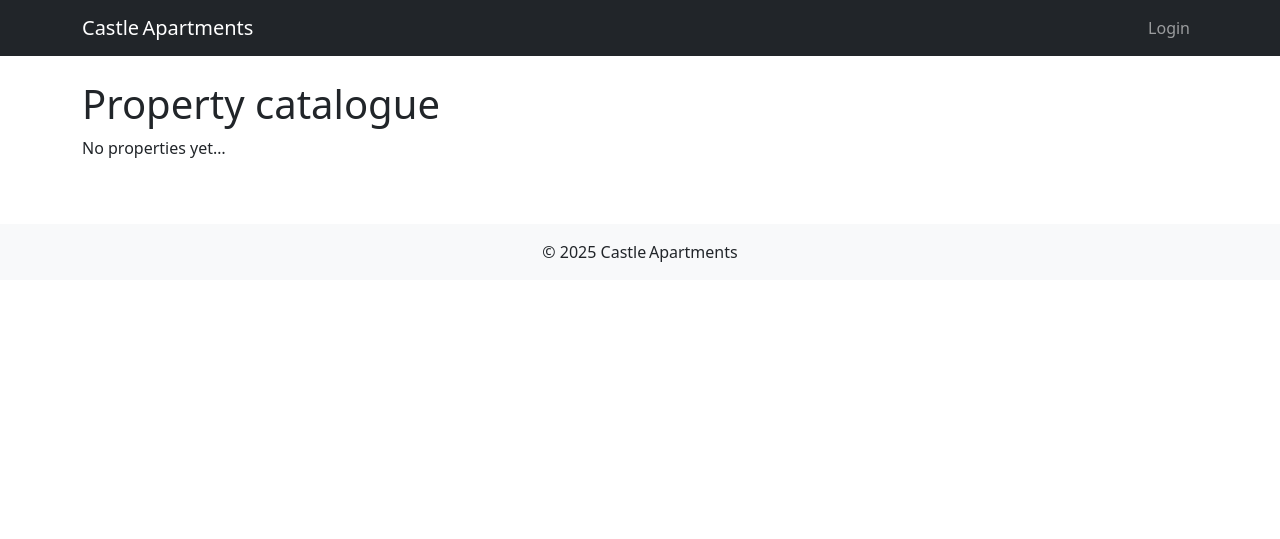
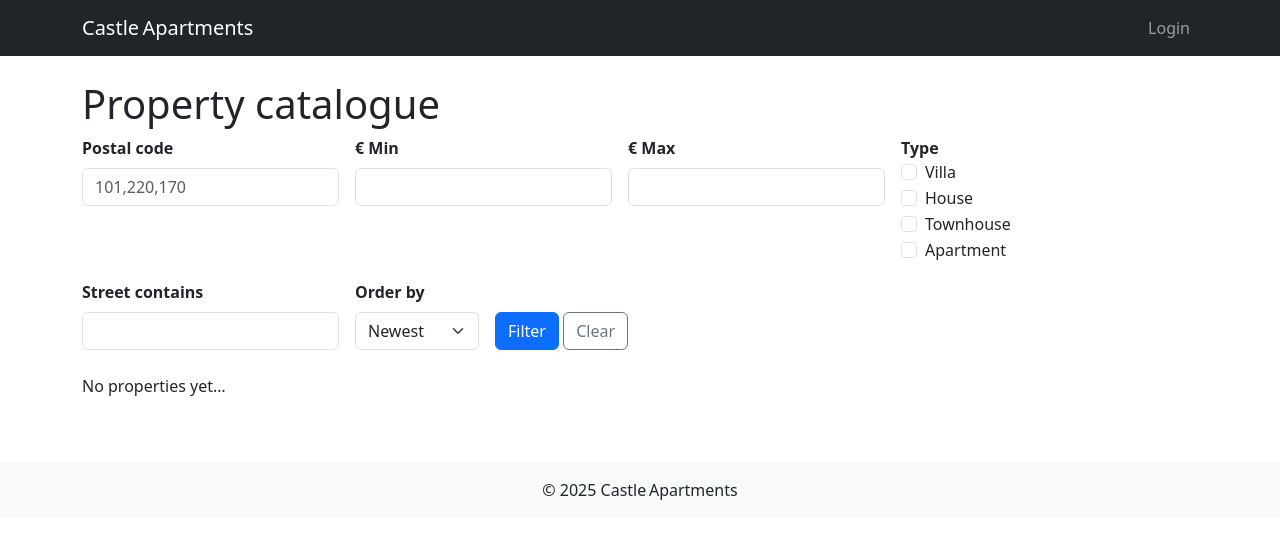
Before and after one commit to HallDori/castle_apartments, a Django app: page / in a window 1280 px wide. Shown: the top 539 px of the page. Run offline with Django 5.2, Linux system fonts and the light colour scheme; data that the repository does not hold is empty; parts of the project's set-up code (start-up, migrations or seed data) failed here and were passed over.

Commit message:
Added filter

```diff
--- a/property/views.py
+++ b/property/views.py
@@ -1,5 +1,8 @@
+# property/views.py
+from decimal import Decimal
 from django.views.generic import ListView, DetailView
 from .models import Property
+
 
 class PropertyListView(ListView):
     model = Property
@@ -7,6 +10,60 @@ class PropertyListView(ListView):
     context_object_name = "properties"
     paginate_by = 12
 
-class PropertyDetailView(DetailView):
+    def get_queryset(self):
+        qs = super().get_queryset()
+
+        # --- postal code ----------------------------------------------------
+        # ?postal=101&postal=220  or   ?postal=101,220
+        postal_values = (
+            self.request.GET.getlist("postal") or
+            self.request.GET.get("postal", "").split(",")
+        )
+        postal_values = [p.strip() for p in postal_values if p.strip()]
+        if postal_values:
+            qs = qs.filter(postal__in=postal_values)
+
+        # --- price range ----------------------------------------------------
+        min_price = self.request.GET.get("min_price")
+        max_price = self.request.GET.get("max_price")
+        if min_price:
+            qs = qs.filter(listing_price__gte=Decimal(min_price))
+        if max_price:
+            qs = qs.filter(listing_price__lte=Decimal(max_price))
+
+        # --- property type ---------------------------------------------------
+        # ?type=villa&type=house
+        types = self.request.GET.getlist("type")
+        if types:
+            qs = qs.filter(property_type__in=types)
+
+        # --- free-text search  ----------------------------------------------
+        q = self.request.GET.get("q", "")
+        if q:
+            qs = qs.filter(street__icontains=q)
+
+        # --- ordering --------------------------------------------------------
+        order = self.request.GET.get("order")
+        allowed = {
+            "price": "listing_price",
+            "-price": "-listing_price",
+            "name": "street",
+            "-name": "-street",
+        }
+        qs = qs.order_by(allowed.get(order, "-listing_date"))  # default newest first
+        return qs
+
+    # so we can repopulate the form and keep filters when paginating
+    def get_context_data(self, **kwargs):
+        ctx = super().get_context_data(**kwargs)
+        ctx["filter_params"] = self.request.GET  # already there
+        ctx["selected_types"] = self.request.GET.getlist("type")  # <-- NEW
+        return ctx
+
+class PropertyDetailView(DetailView):                   # ← NEW
+    """
+    Shows the information for a single property (template already exists
+    at property/detail.html).
+    """
     model = Property
     template_name = "property/detail.html"
--- a/templates/property/catalogue.html
+++ b/templates/property/catalogue.html
@@ -1,6 +1,67 @@
 {% extends "base.html" %}
 {% block content %}
 <h1>Property catalogue</h1>
+
+<form method="get" class="row row-cols-lg-auto g-3 mb-4">
+  <!-- postal code(s) -->
+  <div class="col">
+    <label for="id_postal" class="form-label fw-bold">Postal code</label>
+    <input name="postal" id="id_postal" class="form-control"
+           value="{{ filter_params.postal|default:'' }}"
+           placeholder="101,220,170">
+  </div>
+
+  <!-- price range -->
+  <div class="col">
+    <label for="id_min" class="form-label fw-bold">€ Min</label>
+    <input type="number" step="0.01" name="min_price" id="id_min"
+           class="form-control" value="{{ filter_params.min_price }}">
+  </div>
+  <div class="col">
+    <label for="id_max" class="form-label fw-bold">€ Max</label>
+    <input type="number" step="0.01" name="max_price" id="id_max"
+           class="form-control" value="{{ filter_params.max_price }}">
+  </div>
+
+  <!-- property types (multi-select check-boxes) -->
+  <div class="col">
+    <span class="fw-bold d-block">Type</span>
+    {% for code,label in properties.model.TYPE_CHOICES %}
+      <div class="form-check">
+        <input class="form-check-input"
+               type="checkbox" id="id_type{{ forloop.counter }}"
+               name="type" value="{{ code }}"
+               {% if code in selected_types %}checked{% endif %}>
+        <label class="form-check-label" for="id_type{{ forloop.counter }}">{{ label }}</label>
+      </div>
+    {% endfor %}
+  </div>
+
+  <!-- text search -->
+  <div class="col">
+    <label for="id_q" class="form-label fw-bold">Street contains</label>
+    <input name="q" id="id_q" class="form-control"
+           value="{{ filter_params.q }}">
+  </div>
+
+  <!-- ordering -->
+  <div class="col">
+    <label for="id_order" class="form-label fw-bold">Order by</label>
+    <select name="order" id="id_order" class="form-select">
+      <option value="">Newest</option>
+      <option value="price"  {% if filter_params.order == 'price'  %}selected{% endif %}>Price ↑</option>
+      <option value="-price" {% if filter_params.order == '-price' %}selected{% endif %}>Price ↓</option>
+      <option value="name"   {% if filter_params.order == 'name'   %}selected{% endif %}>Street A-Z</option>
+      <option value="-name"  {% if filter_params.order == '-name'  %}selected{% endif %}>Street Z-A</option>
+    </select>
+  </div>
+
+  <!-- buttons -->
+  <div class="col align-self-end">
+    <button class="btn btn-primary">Filter</button>
+    <a href="{% url 'property:list' %}" class="btn btn-outline-secondary">Clear</a>
+  </div>
+</form>
 
 <div class="row row-cols-1 row-cols-md-3 g-4">
   {% for obj in object_list %}
```
Also changed, not shown: templates/_pagination.html (+11 -24 lines).
